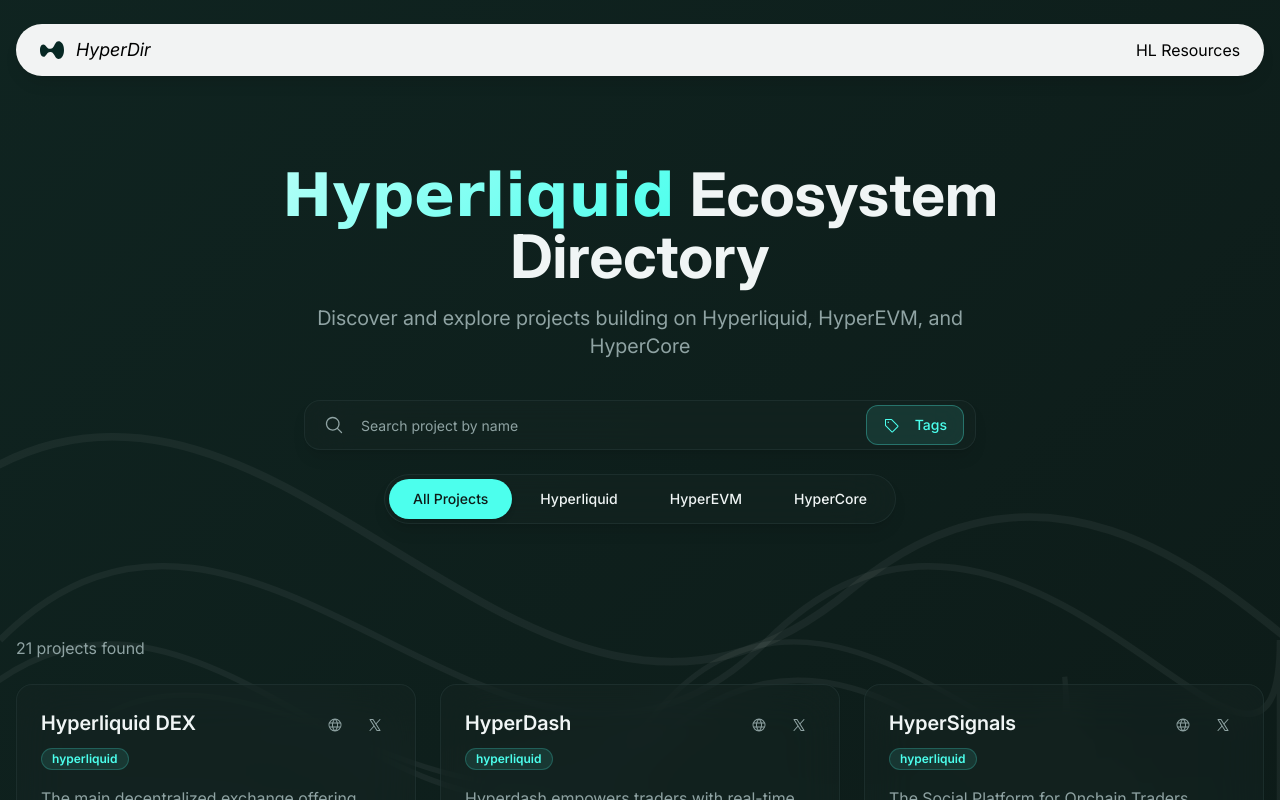
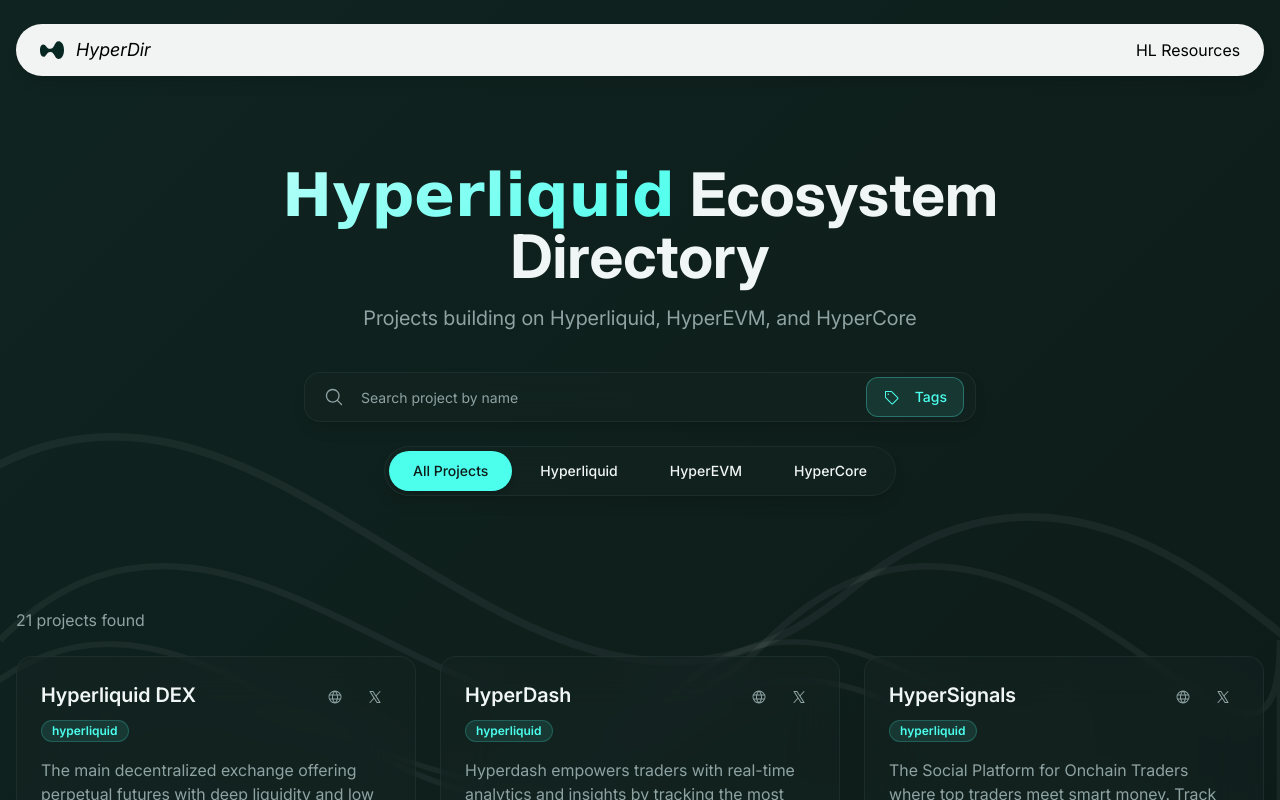
Before and after one commit to Artegus/hyperdir, a React (Vite) app: page / in a window 1280 px wide. Shown: the top 800 px of the page. Built offline with nearby package versions, Linux system fonts and the light colour scheme.

Commit message:
feat: change header text

```diff
--- a/src/components/dashboard-header.tsx
+++ b/src/components/dashboard-header.tsx
@@ -15,8 +15,7 @@
                     className="text-lg md:text-xl text-muted-foreground mb-10 max-w-2xl mx-auto leading-relaxed animate-fade-in-up"
                     style={{ animationDelay: "0.1s" }}
                 >
-                    Discover and explore projects building on
-                    Hyperliquid, HyperEVM, and HyperCore
+                    Projects building on Hyperliquid, HyperEVM, and HyperCore
                 </p>
                 <FilterSection />
             </div>
```
